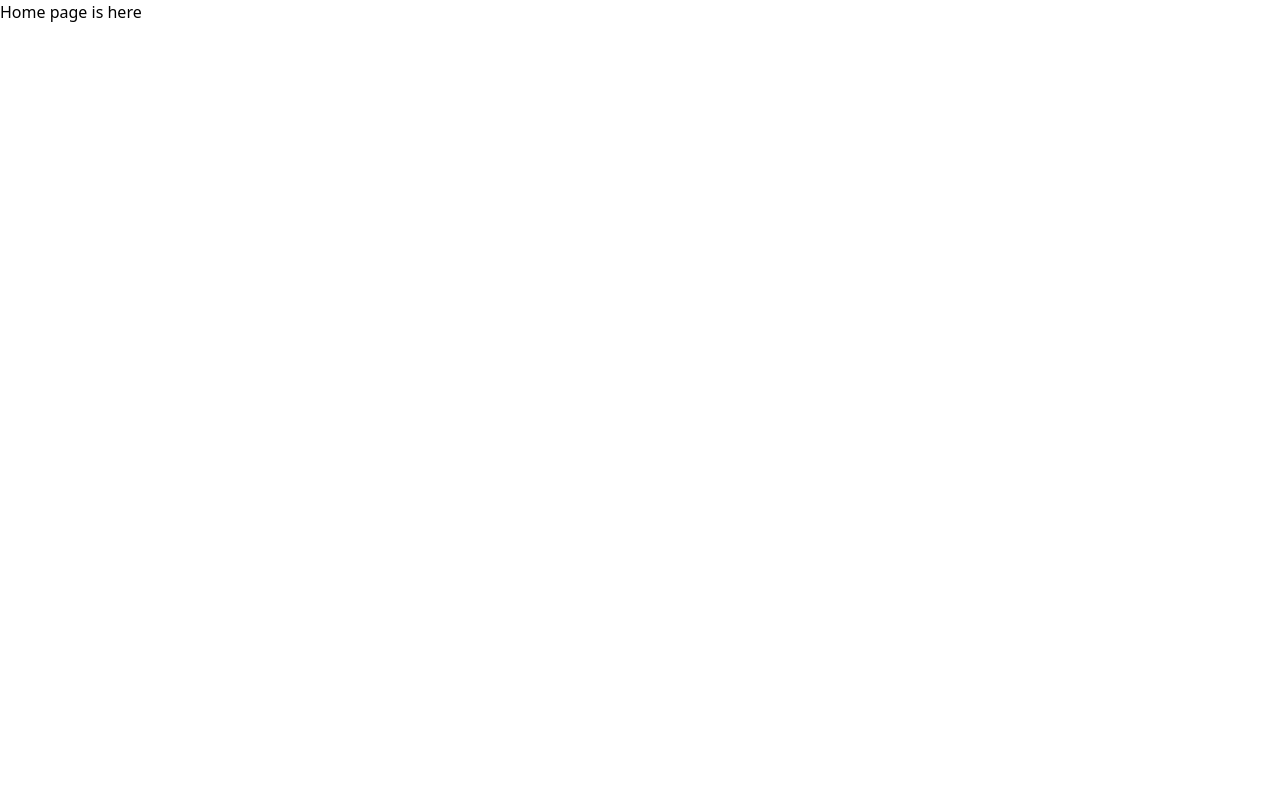
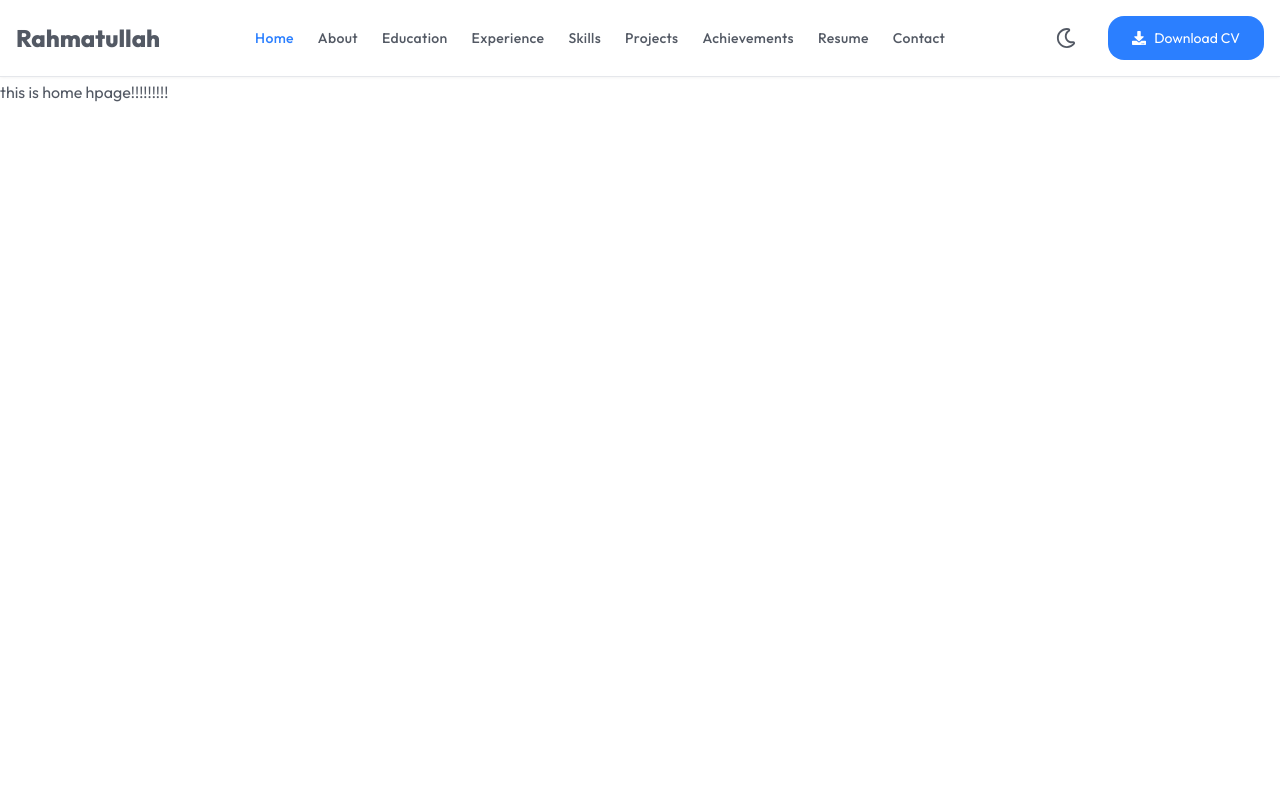
Before and after one commit to Rahmatullah2004/Portfolio, a Next.js app: page / in a window 1280 px wide. Shown: the top 800 px of the page. Built offline with nearby package versions, Linux system fonts and the light colour scheme.

Commit message:
header has been developed and designed

```diff
--- a/src/app/globals.css
+++ b/src/app/globals.css
@@ -1,3 +1,5 @@
+@custom-variant dark (&:where(.dark, .dark *));
+
 @import "tailwindcss";
 
 /* :root {
@@ -24,3 +26,57 @@
   color: var(--foreground);
   font-family: Arial, Helvetica, sans-serif;
 } */
+@import "tailwindcss";
+
+:root {
+  --background: #ffffff;
+  --foreground: #535964;
+
+  --card: #ffffff;
+  --card-foreground: #111827;
+
+  --muted: #f3f4f6;
+  --muted-foreground: #6b7280;
+
+  --border: #e5e7eb;
+  --border-dark: #94979c;
+
+  --primary: #2563eb;
+  --primary-foreground: #ffffff;
+}
+
+.dark {
+  --background: #090d17;
+  --foreground: #f3f4f6;
+
+  --card: #1e293b;
+  --card-foreground: #f8fafc;
+
+  --muted: #1e293b;
+  --muted-foreground: #94a3b8;
+
+  --border: #334155;
+
+  --primary: #3b82f6;
+  --primary-foreground: #ffffff;
+}
+
+@theme inline {
+  --breakpoint-xs: 300px;
+  --color-background: var(--background);
+  --color-foreground: var(--foreground);
+
+  --color-card: var(--card);
+  --color-card-foreground: var(--card-foreground);
+
+  --color-muted: var(--muted);
+  --color-muted-foreground: var(--muted-foreground);
+
+  --color-border: var(--border);
+
+  --color-primary: var(--primary);
+  --color-primary-foreground: var(--primary-foreground);
+}
+html {
+  scroll-behavior: smooth;
+}
--- a/src/app/layout.tsx
+++ b/src/app/layout.tsx
@@ -1,6 +1,7 @@
 import type { Metadata } from "next";
-import { Geist, Geist_Mono } from "next/font/google";
+import { Geist, Geist_Mono, Outfit } from "next/font/google";
 import "./globals.css";
+import Header from "@/components/layout/Header";
 
 const geistSans = Geist({
   variable: "--font-geist-sans",
@@ -17,13 +18,20 @@
   description: "Generated by create next app",
 };
 
+const outFit = Outfit({
+  subsets: ["latin"],
+});
+
 export default function RootLayout({ children }: LayoutProps<"/">) {
   return (
     <html
       lang="en"
-      className={`${geistSans.variable} ${geistMono.variable} h-full antialiased`}
+      className={`${geistSans.variable} ${geistMono.variable} ${outFit.className} h-full antialiased`}
     >
-      <body className="min-h-full flex flex-col">{children}</body>
+      <body className="min-h-full flex flex-col bg-background text-foreground border-b border-border">
+        <Header />
+        <main>{children}</main>
+      </body>
     </html>
   );
 }
--- a/src/app/page.tsx
+++ b/src/app/page.tsx
@@ -1,9 +1,15 @@
-import Image from "next/image";
+import AboutPage from "@/features/about/AboutPage";
+import HomePage from "@/features/home/HomePage";
 
 export default function Home() {
   return (
     <div>
-      <h1>Home page is here</h1>
+      <section id="home" className="scroll-mt-20">
+        <HomePage />
+      </section>
+      <section id="about" className="scroll-mt-20">
+        <AboutPage />
+      </section>
     </div>
   );
 }
--- /dev/null
+++ b/src/components/ThemeToggle.tsx
@@ -0,0 +1,40 @@
+"use client";
+
+import { useEffect, useState } from "react";
+import { FaRegMoon } from "react-icons/fa";
+import { IoSunny } from "react-icons/io5";
+
+export default function ThemeToggle() {
+  const [theme, setTheme] = useState<"light" | "dark">("light");
+
+  useEffect(() => {
+    const savedTheme = localStorage.getItem("theme");
+
+    if (savedTheme === "dark") {
+      document.documentElement.classList.add("dark");
+
+      requestAnimationFrame(() => {
+        setTheme("dark");
+      });
+    }
+  }, []);
+
+  const toggleTheme = () => {
+    const newTheme = theme === "dark" ? "light" : "dark";
+
+    setTheme(newTheme);
+    localStorage.setItem("theme", newTheme);
+
+    if (newTheme === "dark") {
+      document.documentElement.classList.add("dark");
+    } else {
+      document.documentElement.classList.remove("dark");
+    }
+  };
+
+  return (
+    <button onClick={toggleTheme} className="mx-4 text-xl">
+      {theme === "dark" ? <IoSunny /> : <FaRegMoon />}
+    </button>
+  );
+}
--- /dev/null
+++ b/src/components/layout/Header.tsx
@@ -0,0 +1,154 @@
+"use client";
+import Link from "next/link";
+import React, { useEffect, useState } from "react";
+import ThemeToggle from "../ThemeToggle";
+import { FaDownload } from "react-icons/fa";
+import { IoClose, IoMenu } from "react-icons/io5";
+
+const sections = [
+  "home",
+  "about",
+  "education",
+  "experience",
+  "skills",
+  "projects",
+  "achievements",
+  "resume",
+  "contact",
+];
+
+const Header = () => {
+  const [activeSection, setActiveSection] = useState<string>("home");
+  const [isOpen, setIsOpen] = useState(false);
+
+  useEffect(() => {
+    const observer = new IntersectionObserver(
+      (entries) => {
+        const visibleSections = entries
+          .filter((entry) => entry.isIntersecting)
+          .sort((a, b) => b.intersectionRatio - a.intersectionRatio);
+
+        if (visibleSections.length > 0) {
+          setActiveSection(visibleSections[0].target.id);
+        }
+      },
+      {
+        threshold: [0.2, 0.5, 0.7],
+        rootMargin: "-80px 0px -20% 0px",
+      },
+    );
+
+    sections.forEach((section) => {
+      const element = document.getElementById(section);
+
+      if (element) {
+        observer.observe(element);
+      }
+    });
+
+    return () => {
+      observer.disconnect();
+    };
+  }, []);
+
+  const handleNavigation = (section: string) => {
+    const element = document.getElementById(section);
+
+    if (!element) return;
+    setActiveSection(section);
+    setIsOpen(false);
+
+    element.scrollIntoView({
+      block: "start",
+    });
+    window.history.pushState(null, "", `#${section}`);
+  };
+
+  return (
+    <nav className="fixed left-0 top-0 z-50 w-full bg-background shadow dark:shadow-indigo-900 shadow-neutral-100">
+      {/* Desktop Screen */}
+      <div className=" lg:flex hidden justify-between items-center xl:px-4 px-6 py-4 border-b border-border text-sm">
+        <h1 className="xl:text-2xl text-xl font-extrabold">Rahmatullah</h1>
+        <div className="flex justify-center items-center xl:gap-6 gap-3 font-medium tracking-wide">
+          {sections.map((section) => {
+            return (
+              <Link
+                href={`#${section}`}
+                key={section}
+                className={`font-medium hover:text-blue-500 transition-all duration-200 ease-in-out ${
+                  activeSection === section ? "text-blue-500" : ""
+                }`}
+                onClick={() => handleNavigation(section)}
+              >
+                {section.charAt(0).toUpperCase() + section.slice(1)}
+              </Link>
+            );
+          })}
+        </div>
+        <div className="flex justify-center items-center gap-4">
+          <ThemeToggle />
+          <a
+            className="flex justify-center items-center cursor-pointer gap-2 px-6 py-3 rounded-2xl bg-blue-500 text-white"
+            href="/images/cv/Rahmatullah_Alizada_CV.pdf"
+            download="Rahmatullah_Alizada_CV.pdf"
+          >
+            <span>
+              <FaDownload />
+            </span>
+            Download CV
+          </a>
+        </div>
+      </div>
+      {/* Mobile header */}
+      <div className="block p-4 lg:hidden">
+        <a href="#">
+          <h3 className="xs:text-3xl text-xl font-bold">Rahmatullah</h3>
+        </a>
+        <span className="absolute top-6 sm:right-18 right-14">
+          <ThemeToggle />
+        </span>
+        <button
+          className="absolute text-xl right-8 top-6"
+          onClick={() => setIsOpen(!isOpen)}
+          aria-label="Toggle menu"
+        >
+          {isOpen ? <IoClose /> : <IoMenu />}
+        </button>
+      </div>
+
+      {/* Mobile menu */}
+      <div
+        className={`flex flex-col overflow-hidden px-4 transition-all duration-300 lg:hidden ${
+          isOpen ? "max-h-120 opacity-100" : "max-h-0 opacity-0"
+        }`}
+      >
+        {sections.map((section) => (
+          <Link
+            key={section}
+            href={`#${section}`}
+            onClick={() => handleNavigation(section)}
+            className={`block text-[0.95rem] font-medium w-full border-t py-3 transition-colors ${
+              activeSection === section
+                ? "font-semibold text-[#2563eb]"
+                : "hover:text-[#1d4ed8]"
+            }`}
+          >
+            {section.charAt(0).toUpperCase() + section.slice(1)}
+          </Link>
+        ))}
+        <a
+          className="flex justify-center items-center gap-2 px-6 py-3 rounded-2xl bg-blue-500 text-white"
+          href="/images/cv/Rahmatullah_Alizada_CV.pdf"
+          download="Rahmatullah_Alizada_CV.pdf"
+        >
+          <span>
+            <FaDownload />
+          </span>
+          Download CV
+        </a>
+      </div>
+    </nav>
+  );
+};
+
+export default Header;
--- /dev/null
+++ b/src/features/about/AboutPage.tsx
@@ -0,0 +1,7 @@
+import React from "react";
+
+const AboutPage = () => {
+  return <div className="h-screen">this is about page</div>;
+};
+
+export default AboutPage;
--- /dev/null
+++ b/src/features/home/HomePage.tsx
@@ -0,0 +1,7 @@
+import React from "react";
+
+const HomePage = () => {
+  return <div className="h-screen py-20">this is home hpage!!!!!!!!!</div>;
+};
+
+export default HomePage;
```
Also changed, not shown: 1 other file (tests, documents, lock files or other folders).
